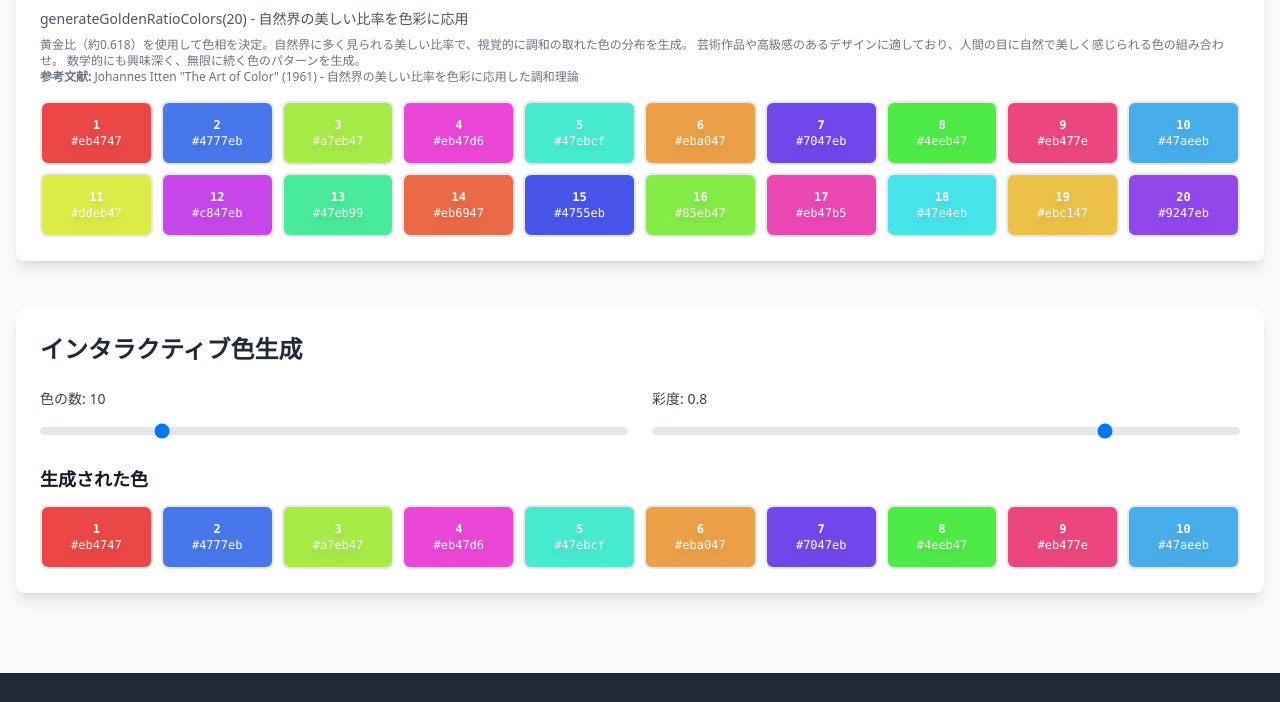
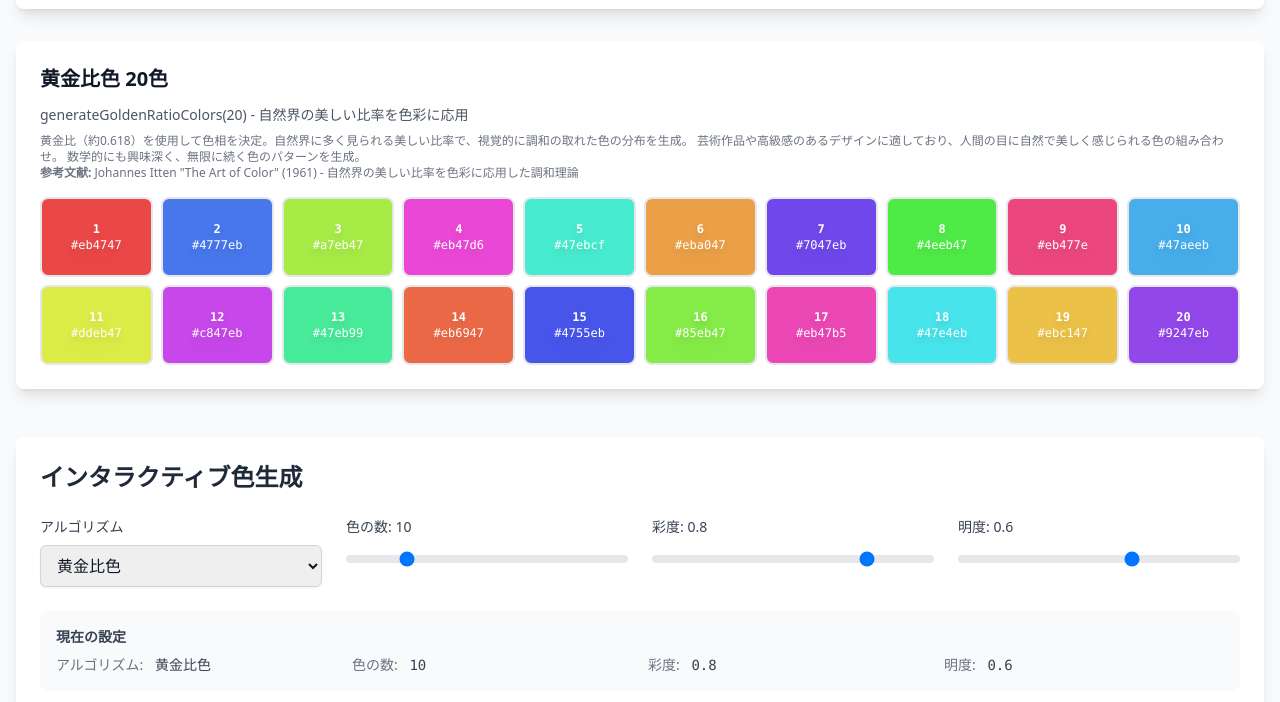
Before and after one commit to JohnYKiyo/GenerateColor, a website: page index.html in a window 1280 px wide. Shown: the part 1583-2285 px from the top of the page. Drawn offline with nearby package versions, Linux system fonts and the light colour scheme.

Commit message:
インタラクティブ色生成機能を追加し、アルゴリズム選択、色の数、彩度、明度のスライダーを実装

```diff
--- a/index.html
+++ b/index.html
@@ -154,25 +154,74 @@
         <section class="mt-12">
             <div class="bg-white dark:bg-gray-800 rounded-lg shadow-lg p-6">
                 <h2 class="mb-6 text-2xl font-bold text-gray-800 dark:text-gray-200">インタラクティブ色生成</h2>
-                <div class="grid md:grid-cols-2 gap-6">
+                <div class="grid md:grid-cols-2 lg:grid-cols-4 gap-6">
+                    <!-- アルゴリズム選択 -->
+                    <div>
+                        <label class="block text-sm font-medium text-gray-700 dark:text-gray-300 mb-2">
+                            アルゴリズム
+                        </label>
+                        <select id="algorithm-select" class="w-full px-3 py-2 border border-gray-300 rounded-md shadow-sm focus:outline-none focus:ring-2 focus:ring-blue-500 focus:border-blue-500 dark:bg-gray-700 dark:border-gray-600 dark:text-white">
+                            <option value="golden-ratio">黄金比色</option>
+                            <option value="equidistant">等間隔色</option>
+                            <option value="fibonacci">フィボナッチ色</option>
+                            <option value="color-wheel">カラーホイール色</option>
+                        </select>
+                    </div>
+
+                    <!-- 色の数 -->
                     <div>
                         <label class="block text-sm font-medium text-gray-700 dark:text-gray-300 mb-2">
                             色の数: <span id="color-count">10</span>
                         </label>
                         <input type="range" id="color-slider" min="5" max="30" value="10"
-                               class="w-full h-2 bg-gray-200 rounded-lg appearance-none cursor-pointer">
+                               class="w-full h-2 bg-gray-200 rounded-lg appearance-none cursor-pointer dark:bg-gray-600">
                     </div>
+
+                    <!-- 彩度 -->
                     <div>
                         <label class="block text-sm font-medium text-gray-700 dark:text-gray-300 mb-2">
                             彩度: <span id="saturation-value">0.8</span>
                         </label>
                         <input type="range" id="saturation-slider" min="0.1" max="1" step="0.1" value="0.8"
-                               class="w-full h-2 bg-gray-200 rounded-lg appearance-none cursor-pointer">
+                               class="w-full h-2 bg-gray-200 rounded-lg appearance-none cursor-pointer dark:bg-gray-600">
+                    </div>
+
+                    <!-- 明度 -->
+                    <div>
+                        <label class="block text-sm font-medium text-gray-700 dark:text-gray-300 mb-2">
+                            明度: <span id="lightness-value">0.6</span>
+                        </label>
+                        <input type="range" id="lightness-slider" min="0.1" max="0.9" step="0.1" value="0.6"
+                               class="w-full h-2 bg-gray-200 rounded-lg appearance-none cursor-pointer dark:bg-gray-600">
                     </div>
                 </div>
+
+                <!-- 現在の設定表示 -->
+                <div class="mt-6 p-4 bg-gray-50 dark:bg-gray-700 rounded-lg">
+                    <h3 class="text-sm font-semibold text-gray-700 dark:text-gray-300 mb-2">現在の設定</h3>
+                    <div class="grid grid-cols-2 md:grid-cols-4 gap-4 text-sm">
+                        <div>
+                            <span class="text-gray-500 dark:text-gray-400">アルゴリズム:</span>
+                            <span id="current-algorithm" class="ml-2 font-mono text-gray-700 dark:text-gray-300">黄金比色</span>
+                        </div>
+                        <div>
+                            <span class="text-gray-500 dark:text-gray-400">色の数:</span>
+                            <span id="current-count" class="ml-2 font-mono text-gray-700 dark:text-gray-300">10</span>
+                        </div>
+                        <div>
+                            <span class="text-gray-500 dark:text-gray-400">彩度:</span>
+                            <span id="current-saturation" class="ml-2 font-mono text-gray-700 dark:text-gray-300">0.8</span>
+                        </div>
+                        <div>
+                            <span class="text-gray-500 dark:text-gray-400">明度:</span>
+                            <span id="current-lightness" class="ml-2 font-mono text-gray-700 dark:text-gray-300">0.6</span>
+                        </div>
+                    </div>
+                </div>
+
                 <div class="mt-6">
                     <h3 class="text-lg font-semibold mb-3">生成された色</h3>
-                    <div class="grid grid-cols-10 gap-2" id="interactive-colors">
+                    <div class="grid gap-2" id="interactive-colors" style="grid-template-columns: repeat(auto-fit, minmax(60px, 1fr));">
                         <!-- JavaScriptで生成 -->
                     </div>
                 </div>
@@ -364,7 +413,7 @@
         // 色カードを生成する関数
         const createColorCard = (color, index) => {
             return `
-                <div class="color-card flex h-16 flex-col items-center justify-center rounded-lg border-2 border-gray-200 dark:border-gray-600 text-center cursor-pointer"
+                <div class="color-card flex h-20 flex-col items-center justify-center rounded-lg border-2 border-gray-200 dark:border-gray-600 text-center cursor-pointer transition-all duration-200 hover:scale-105 hover:shadow-lg"
                      style="background-color: ${color}"
                      title="${color}">
                     <span class="font-mono text-xs text-white drop-shadow-lg font-bold">${index + 1}</span>
@@ -396,25 +445,73 @@
 
             // インタラクティブセクションの初期化
             updateInteractiveColors();
+            updateCurrentSettings();
+
+            // アルゴリズム選択のイベントリスナー
+            document.getElementById('algorithm-select').addEventListener('change', () => {
+                updateInteractiveColors();
+                updateCurrentSettings();
+            });
 
             // スライダーのイベントリスナー
             document.getElementById('color-slider').addEventListener('input', (e) => {
                 document.getElementById('color-count').textContent = e.target.value;
                 updateInteractiveColors();
+                updateCurrentSettings();
             });
 
             document.getElementById('saturation-slider').addEventListener('input', (e) => {
                 document.getElementById('saturation-value').textContent = e.target.value;
                 updateInteractiveColors();
+                updateCurrentSettings();
+            });
+
+            document.getElementById('lightness-slider').addEventListener('input', (e) => {
+                document.getElementById('lightness-value').textContent = e.target.value;
+                updateInteractiveColors();
+                updateCurrentSettings();
             });
         });
 
+        // 現在の設定を更新
+        function updateCurrentSettings() {
+            const algorithm = document.getElementById('algorithm-select');
+            const algorithmText = algorithm.options[algorithm.selectedIndex].text;
+            const colorCount = document.getElementById('color-slider').value;
+            const saturation = document.getElementById('saturation-slider').value;
+            const lightness = document.getElementById('lightness-slider').value;
+
+            document.getElementById('current-algorithm').textContent = algorithmText;
+            document.getElementById('current-count').textContent = colorCount;
+            document.getElementById('current-saturation').textContent = saturation;
+            document.getElementById('current-lightness').textContent = lightness;
+        }
+
         // インタラクティブ色を更新
         function updateInteractiveColors() {
+            const algorithm = document.getElementById('algorithm-select').value;
             const colorCount = parseInt(document.getElementById('color-slider').value);
             const saturation = parseFloat(document.getElementById('saturation-slider').value);
+            const lightness = parseFloat(document.getElementById('lightness-slider').value);
 
-            const colors = generateGoldenRatioColors(colorCount, saturation, 0.6, 0);
+            let colors;
+
+            switch(algorithm) {
+                case 'golden-ratio':
+                    colors = generateGoldenRatioColors(colorCount, saturation, lightness, 0);
+                    break;
+                case 'equidistant':
+                    colors = generateEquidistantColors(colorCount, saturation, lightness, 0);
+                    break;
+                case 'fibonacci':
+                    colors = generateFibonacciColors(colorCount, saturation, lightness, 0);
+                    break;
+                case 'color-wheel':
+                    colors = generateColorWheelColors(colorCount, saturation, lightness, 0);
+                    break;
+                default:
+                    colors = generateGoldenRatioColors(colorCount, saturation, lightness, 0);
+            }
 
             document.getElementById('interactive-colors').innerHTML =
                 colors.map((color, index) => createColorCard(color, index)).join('');
```
Also changed, not shown: README.md.
